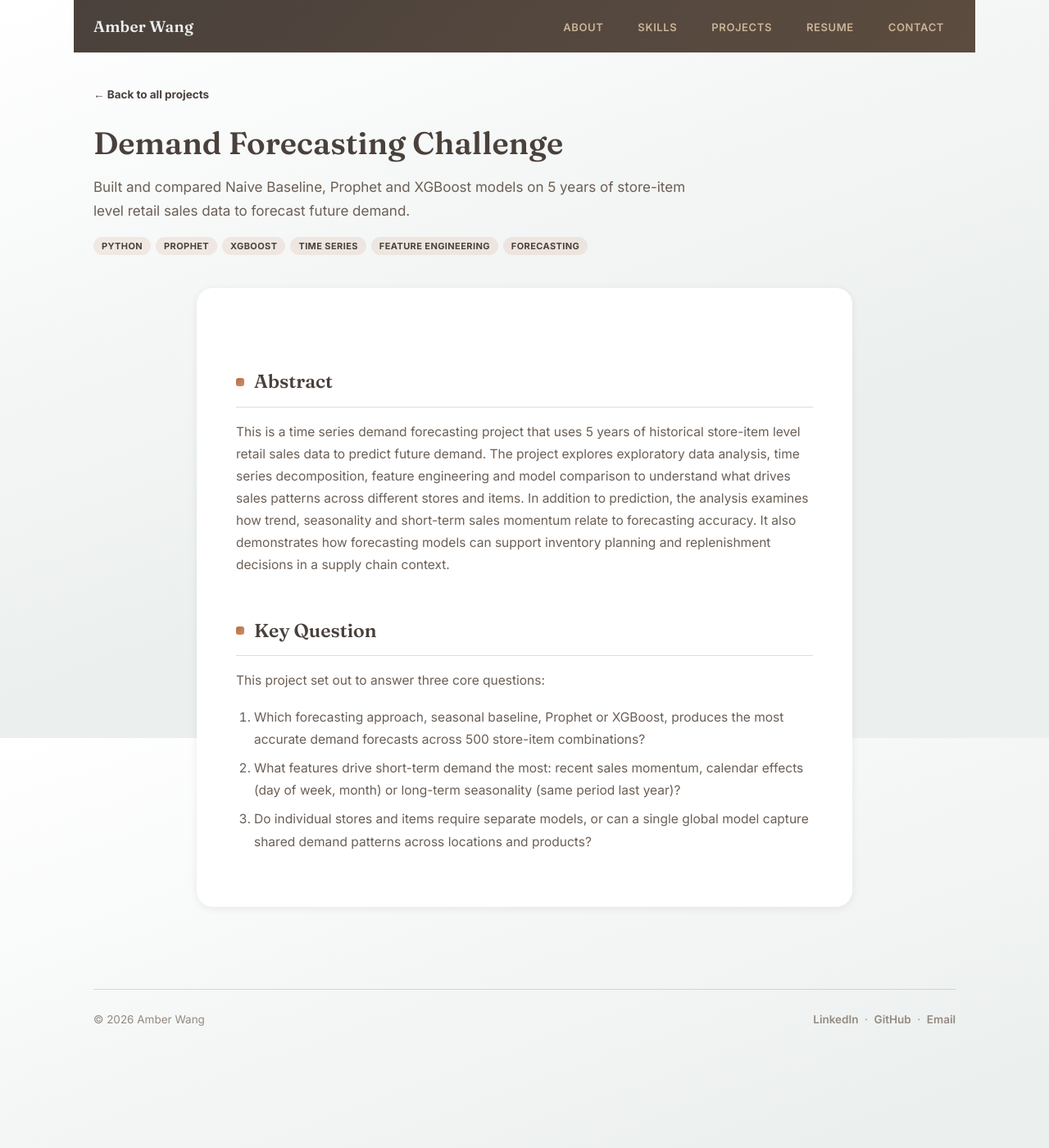
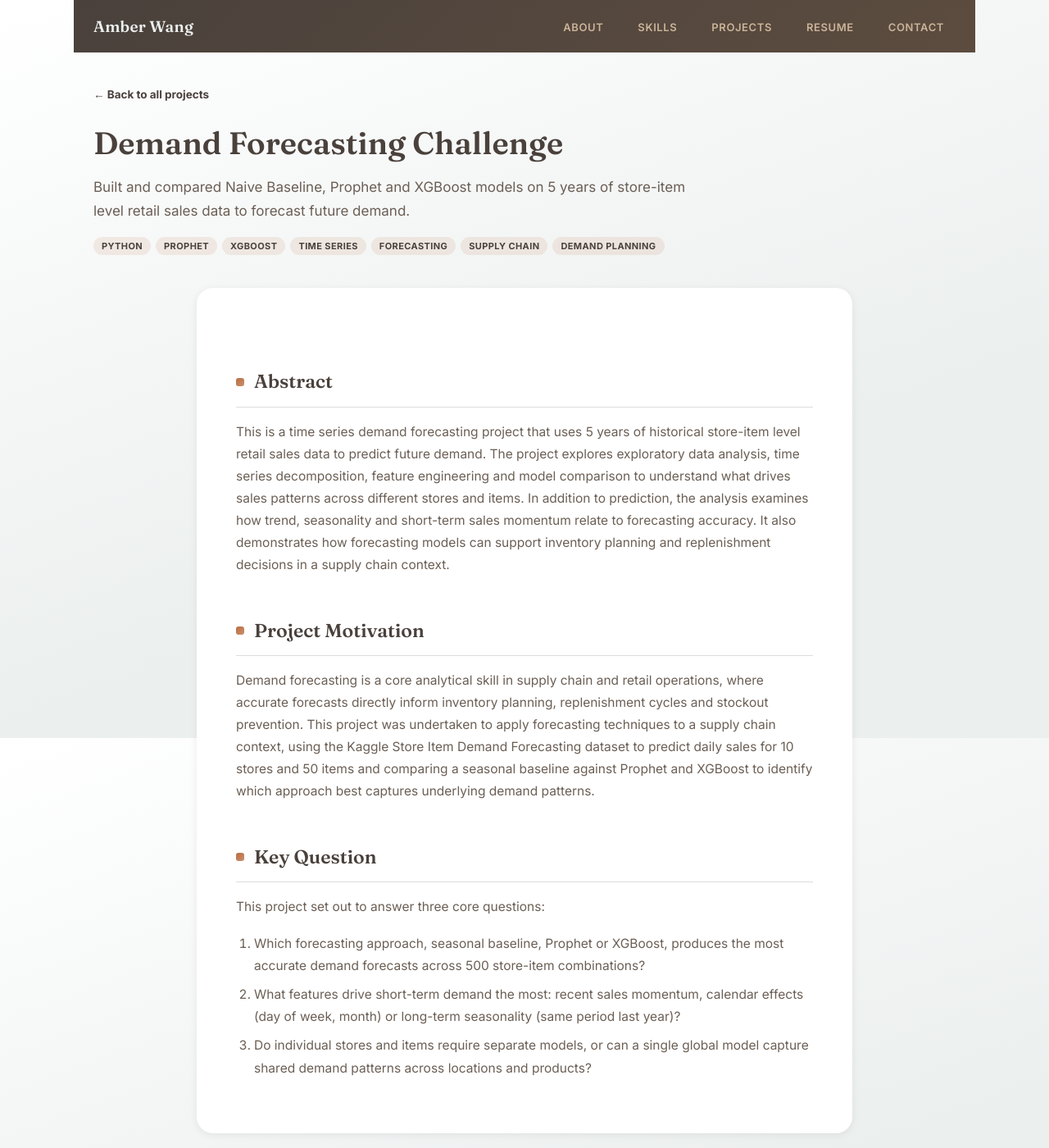
Before and after one commit to amberrrwang/amberrrwang.github.io, a Jekyll site: the page built from demand-forecasting.md, in a window 1280 px wide and 1400 px high. Shown: the whole window at 82% size. Built offline with Jekyll 4.4.1, drawn with Linux system fonts in a browser that asks for light colours.

Commit message:
Revise tags and add project motivation section

```diff
--- a/demand-forecasting.md
+++ b/demand-forecasting.md
@@ -3,11 +3,14 @@ layout: page
 title: "Demand Forecasting Challenge"
 permalink: /demand-forecasting-challenge/
 summary: "Built and compared Naive Baseline, Prophet and XGBoost models on 5 years of store-item level retail sales data to forecast future demand."
-tags: [Python, Prophet, XGBoost, Time Series, Feature Engineering, Forecasting]
+tags: [Python, Prophet, XGBoost, Time Series, Forecasting, Supply Chain, Demand Planning]
 ---
 
 ## Abstract
 This is a time series demand forecasting project that uses 5 years of historical store-item level retail sales data to predict future demand. The project explores exploratory data analysis, time series decomposition, feature engineering and model comparison to understand what drives sales patterns across different stores and items. In addition to prediction, the analysis examines how trend, seasonality and short-term sales momentum relate to forecasting accuracy. It also demonstrates how forecasting models can support inventory planning and replenishment decisions in a supply chain context.
+
+## Project Motivation
+Demand forecasting is a core analytical skill in supply chain and retail operations, where accurate forecasts directly inform inventory planning, replenishment cycles and stockout prevention. This project was undertaken to apply forecasting techniques to a supply chain context, using the Kaggle Store Item Demand Forecasting dataset to predict daily sales for 10 stores and 50 items and comparing a seasonal baseline against Prophet and XGBoost to identify which approach best captures underlying demand patterns.
 
 ## Key Question
 This project set out to answer three core questions:
```
